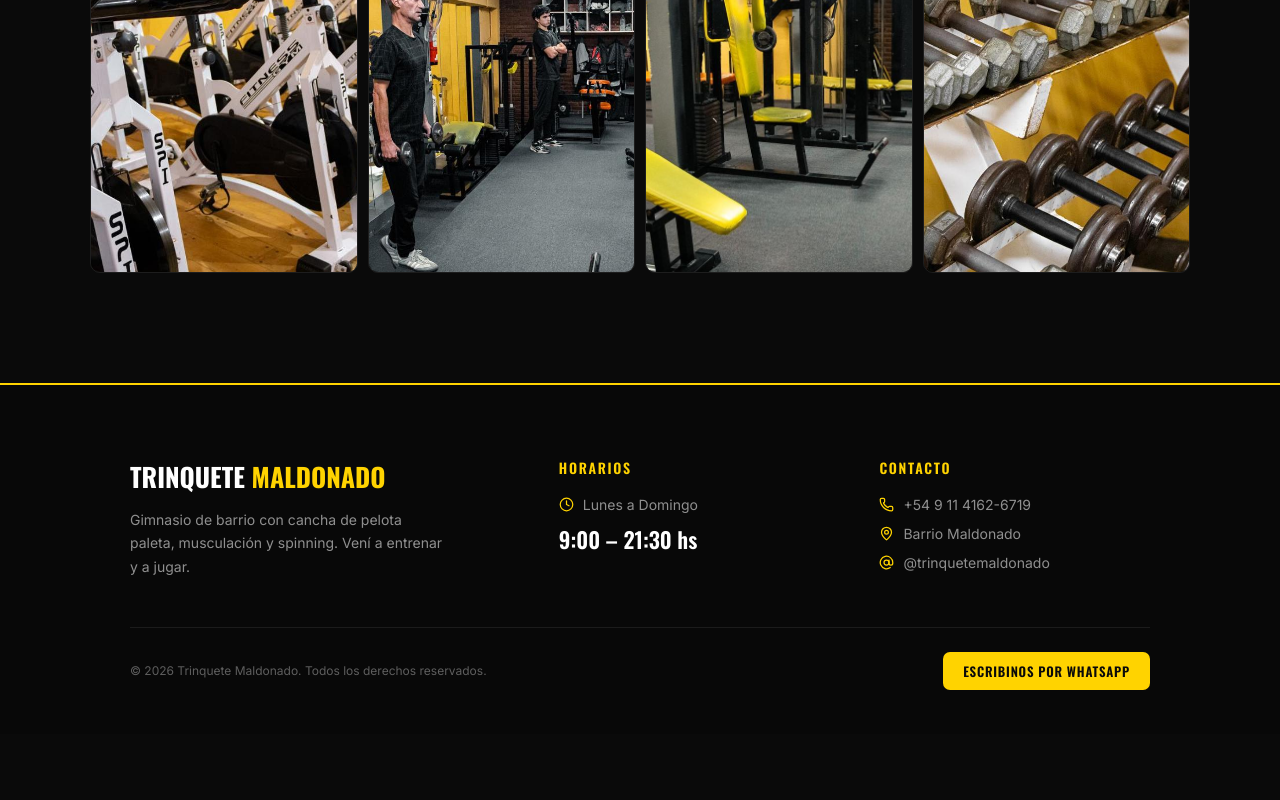
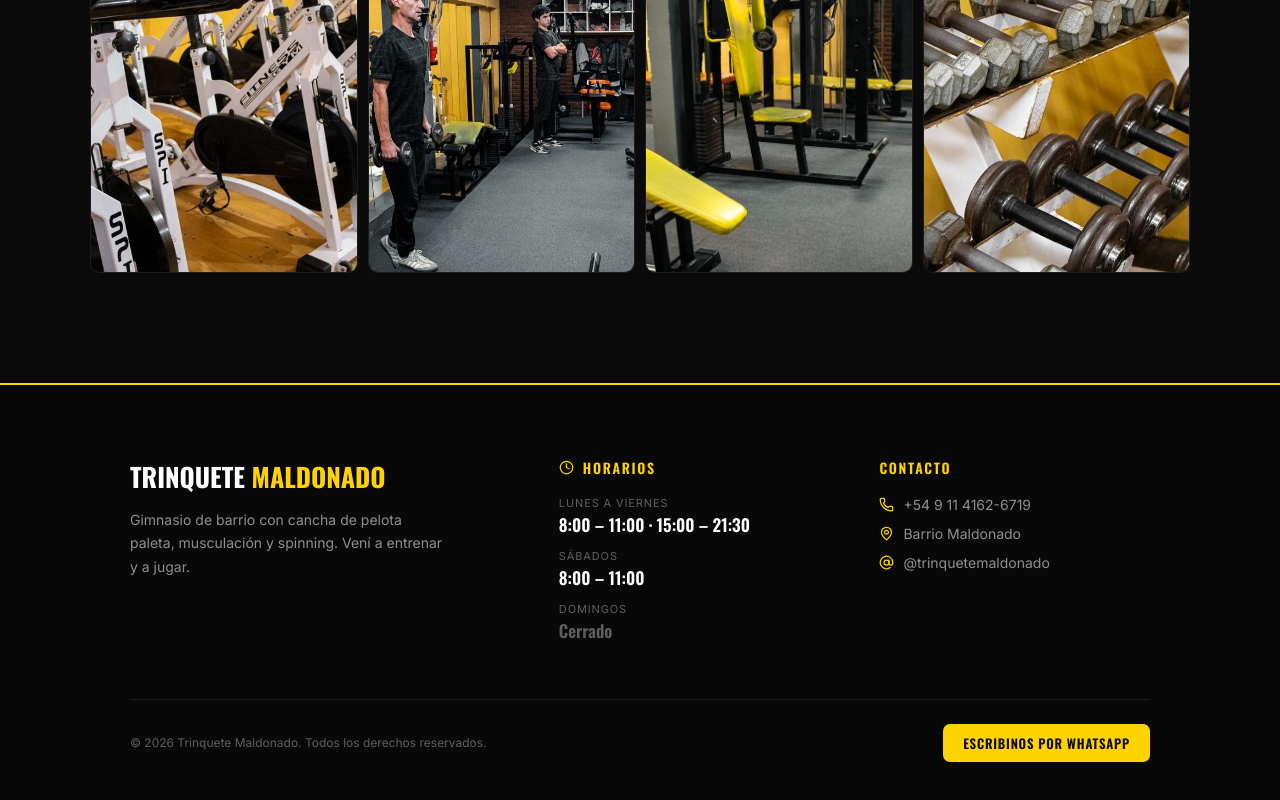
Before and after one commit to ramirogallippi-glitch/trinquetemaldonado, a Next.js app: page / in a window 1280 px wide. Shown: the part 3830-4630 px from the top of the page. Before the commit the page ends 4564 px from the top, so only its background shows below. Built offline with nearby package versions, Linux system fonts and the light colour scheme.

Commit message:
Actualizar horarios del gimnasio en el footer

```diff
--- a/components/ui/trinquete-landing.tsx
+++ b/components/ui/trinquete-landing.tsx
@@ -414,12 +414,20 @@ function Footer() {
           </div>
 
           <div>
-            <p style={{ fontFamily: oswald, fontSize: 14, letterSpacing: "0.12em", textTransform: "uppercase", color: C.amarillo, fontWeight: 600, marginBottom: 18 }}>Horarios</p>
-            <div style={{ display: "flex", alignItems: "center", gap: 9, marginBottom: 10 }}>
+            <div style={{ display: "flex", alignItems: "center", gap: 9, marginBottom: 18 }}>
               <Clock size={15} color={C.amarillo} />
-              <span style={{ fontFamily: inter, fontSize: 14, color: C.gris }}>Lunes a Domingo</span>
+              <p style={{ fontFamily: oswald, fontSize: 14, letterSpacing: "0.12em", textTransform: "uppercase", color: C.amarillo, fontWeight: 600 }}>Horarios</p>
             </div>
-            <p style={{ fontFamily: oswald, fontSize: 22, fontWeight: 600, color: C.blanco }}>9:00 – 21:30 hs</p>
+            {[
+              { dia: "Lunes a Viernes", hs: "8:00 – 11:00 · 15:00 – 21:30" },
+              { dia: "Sábados", hs: "8:00 – 11:00" },
+              { dia: "Domingos", hs: "Cerrado" },
+            ].map(({ dia, hs }) => (
+              <div key={dia} style={{ marginBottom: 12 }}>
+                <p style={{ fontFamily: inter, fontSize: 11, color: C.grisTenue, letterSpacing: "0.08em", textTransform: "uppercase", marginBottom: 2 }}>{dia}</p>
+                <p style={{ fontFamily: oswald, fontSize: 17, fontWeight: 600, color: hs === "Cerrado" ? C.grisTenue : C.blanco }}>{hs}</p>
+              </div>
+            ))}
           </div>
 
           <div>
```
